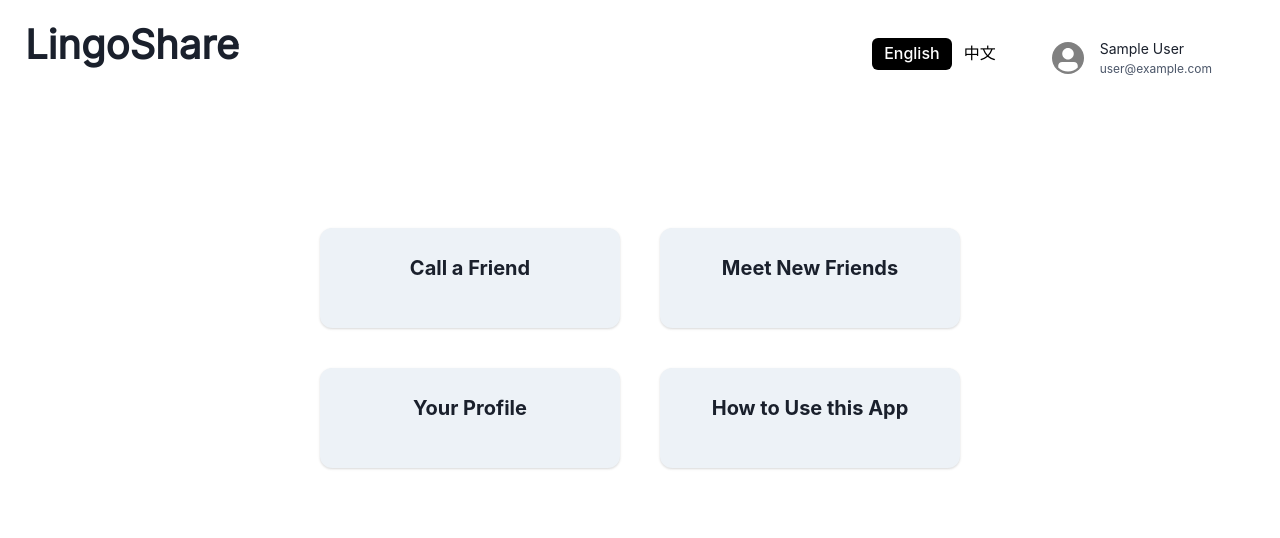
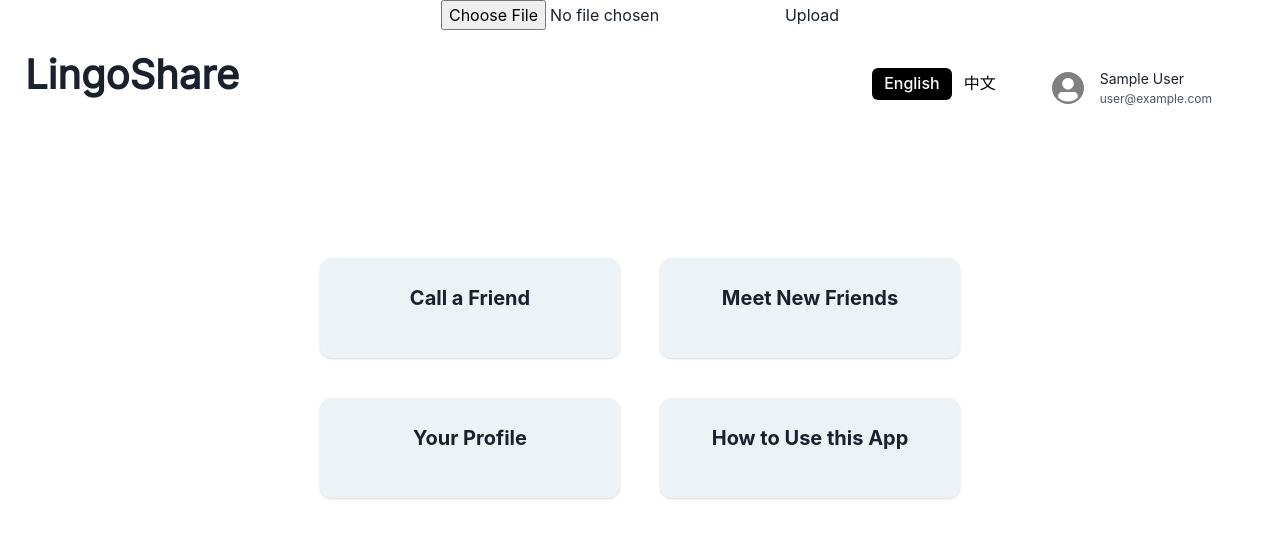
Before and after one commit to cooper-a/lingo-share, a React (Create React App) app in the folder lingo-share/: page /dashboard in a window 1280 px wide. Shown: the top 538 px of the page. Built offline with nearby package versions, Linux system fonts and the light colour scheme; no server answers; the database is empty; sample sign-in values are in the browser's storage; some icons are missing.

Commit message:
profile pic handling

```diff
--- a/lingo-share/src/components/callfriend.jsx
+++ b/lingo-share/src/components/callfriend.jsx
@@ -19,7 +19,7 @@ import { ref, onValue, push, get, set } from "firebase/database";
 import { rtdb } from "../firebase";
 import Navbar from "./navbar";
 import { Button, UnorderedList } from "@chakra-ui/react";
-import CallNotification from "./callNotification";
+import CallNotification from "./callnotification";
 import { useTranslation } from "react-i18next";
 
 export default function CallFriend() {
--- a/lingo-share/src/components/dashboard/dashboard.jsx
+++ b/lingo-share/src/components/dashboard/dashboard.jsx
@@ -14,7 +14,8 @@ import { useNavigate } from "react-router-dom";
 import { UserAuth } from "../../contexts/AuthContext";
 import Navbar from "../navbar";
 import { useTranslation } from "react-i18next";
-import CallNotification from "../callNotification";
+import CallNotification from "../callnotification";
+import ProfilePicture from "../profilepicture";
 
 export default function Dashboard() {
   const [error, setError] = useState(null);
@@ -35,6 +36,7 @@ export default function Dashboard() {
 
   return (
     <div>
+      <ProfilePicture />
       <CallNotification />
       <Navbar />
       <ChakraProvider>
--- a/lingo-share/src/components/navbar.jsx
+++ b/lingo-share/src/components/navbar.jsx
@@ -19,6 +19,8 @@ import { useNavigate } from "react-router-dom";
 import { UserAuth } from "../contexts/AuthContext";
 import "@fontsource/inter";
 import { useTranslation } from "react-i18next";
+import { ref as storageRef, getDownloadURL } from "firebase/storage";
+import { storage } from "../firebase";
 
 export default function Navbar() {
   const { user, logout } = UserAuth();
@@ -26,10 +28,13 @@ export default function Navbar() {
   const [isLoggedIn, setIsLoggedIn] = useState(false);
   const { t, i18n } = useTranslation();
   const [isEnglish, setIsEnglish] = useState(true);
+  const [profilePicSrc, setProfilePicSrc] = useState(null);
+  // const usersRef = ref(rtdb, "/users");
 
   useEffect(() => {
     if (user === null || Object.keys(user).length === 0) return;
     setIsLoggedIn(true);
+    checkIfProfilePicExists();
   }, [user]);
 
   const handleClick = (path) => {
@@ -52,6 +57,18 @@ export default function Navbar() {
     // i18n.changeLanguage(i18n.language === "en" ? "zh" : "en");
     setIsEnglish(!isEnglish);
     i18n.changeLanguage(lang);
+  };
+
+  const checkIfProfilePicExists = () => {
+    getDownloadURL(
+      storageRef(storage, `profile_pics/${user.uid}_profile_150x150`)
+    )
+      .then((url) => {
+        setProfilePicSrc(url);
+      })
+      .catch((error) => {
+        console.log(error);
+      });
   };
 
   return (
@@ -89,7 +106,7 @@ export default function Navbar() {
                 <Menu>
                   <MenuButton>
                     <HStack className={"avatar"}>
-                      <Avatar size={"sm"} bg="grey" />
+                      <Avatar size={"sm"} src={profilePicSrc} bg="grey" />
                       <VStack
                         display={{ base: "none", md: "flex" }}
                         alignItems="flex-start"
--- /dev/null
+++ b/lingo-share/src/components/profilepicture.jsx
@@ -0,0 +1,54 @@
+import { UserAuth } from "../contexts/AuthContext";
+import { useTranslation } from "react-i18next";
+import {
+  getDownloadURL,
+  ref as storageRef,
+  uploadBytes,
+} from "firebase/storage";
+import { ref as dbRef, set } from "firebase/database";
+import { rtdb, storage } from "../firebase";
+import React, { useState } from "react";
+
+export default function ProfilePicture() {
+  const [photoBinary, setPhotoBinary] = useState(null);
+  const [loading, setLoading] = useState(false);
+  const { user } = UserAuth();
+  const { t } = useTranslation();
+
+  const uploadProfilePicture = (file) => {
+    const fileRef = storageRef(storage, `profile_pics/${user.uid}_profile`);
+    setLoading(true);
+    uploadBytes(fileRef, file).then((snapshot) => {
+      getDownloadURL(fileRef)
+        .then((url) => {
+          console.log(url);
+          set(dbRef(rtdb, `users/${user.uid}/profilePic`), url);
+        })
+        .catch((error) => {
+          console.log(error);
+        });
+      setLoading(false);
+      setPhotoBinary(null);
+      console.log("Uploaded a profile pic!");
+    });
+  };
+
+  const handleChange = (event) => {
+    if (event.target.files[0]) {
+      setPhotoBinary(event.target.files[0]);
+    }
+  };
+
+  const handleClick = () => {
+    uploadProfilePicture(photoBinary);
+  };
+
+  return (
+    <div>
+      <input type="file" onChange={handleChange} />
+      <button disabled={loading || !photoBinary} onClick={handleClick}>
+        {t("Upload")}
+      </button>
+    </div>
+  );
+}
--- a/lingo-share/src/firebase.js
+++ b/lingo-share/src/firebase.js
@@ -4,6 +4,7 @@ import { getAnalytics } from "firebase/analytics";
 import { getFirestore } from "firebase/firestore";
 import { getDatabase } from "firebase/database";
 import { getAuth } from "firebase/auth";
+import { getStorage } from "firebase/storage";
 import { initializeAppCheck, ReCaptchaV3Provider } from "firebase/app-check";
 import {
   getFunctions,
@@ -41,5 +42,6 @@ const functions = getFunctions(app);
 // Export
 export const get_token = httpsCallable(functions, "get_token");
 export const db = getFirestore(app);
+export const storage = getStorage(app);
 export const rtdb = getDatabase(app);
 export const auth = getAuth(app);
--- a/lingo-share/src/i18n.js
+++ b/lingo-share/src/i18n.js
@@ -54,6 +54,7 @@ const resources = {
       Online: "Online",
       Offline: "Offline",
       Call: "Call",
+      Upload: "Upload",
     },
   },
   zh: {
@@ -105,6 +106,7 @@ const resources = {
       Online: "在线",
       Offline: "离线",
       Call: "呼叫",
+      Upload: "上传",
     },
   },
 };
```
